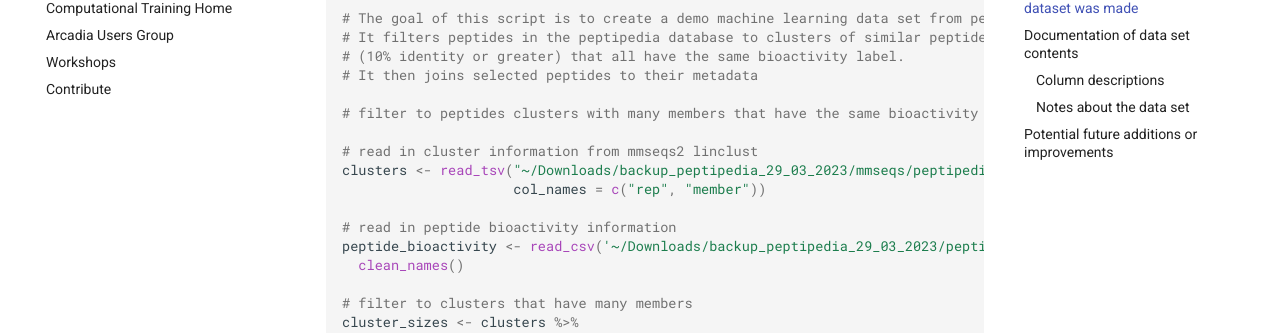
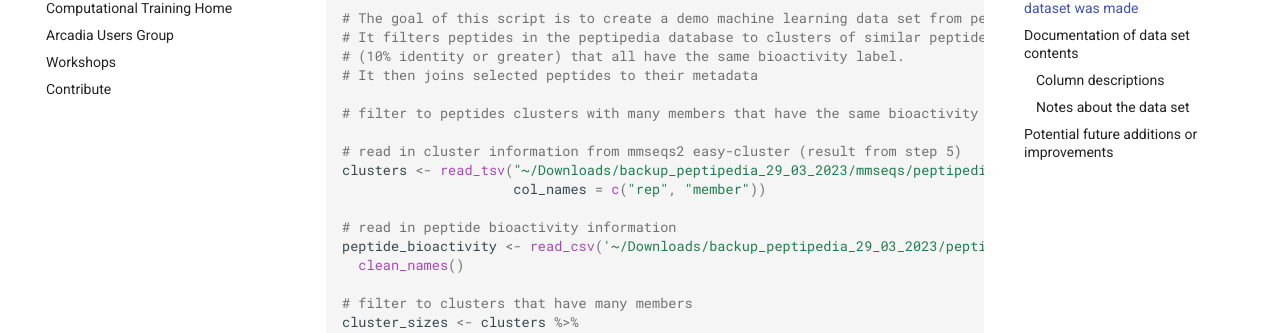
Before and after one commit to Arcadia-Science/arcadia-computational-training, an MkDocs documentation site: the page built from docs/arcadia-users-group/20240416-intro-to-ml1/make_peptides_ml_dataset.md, in a window 1280 px wide and 900 px high, scrolled down 1467 px. Shown: the part 118-451 px from the top of the window. Built offline with MkDocs 1.6.1 and Material for MkDocs 9.7.7, drawn with Linux system fonts in a browser that asks for light colours; comment, search, counter and statistics services are not loaded.

Commit message:
make note about previous step

```diff
--- a/docs/arcadia-users-group/20240416-intro-to-ml1/make_peptides_ml_dataset.md
+++ b/docs/arcadia-users-group/20240416-intro-to-ml1/make_peptides_ml_dataset.md
@@ -61,7 +61,7 @@
 
    # filter to peptides clusters with many members that have the same bioactivity --------
 
-   # read in cluster information from mmseqs2 linclust
+   # read in cluster information from mmseqs2 easy-cluster (result from step 5)
    clusters <- read_tsv("~/Downloads/backup_peptipedia_29_03_2023/mmseqs/peptipedia_minlen10-0.3_cluster.tsv",
                         col_names = c("rep", "member"))
 
```
